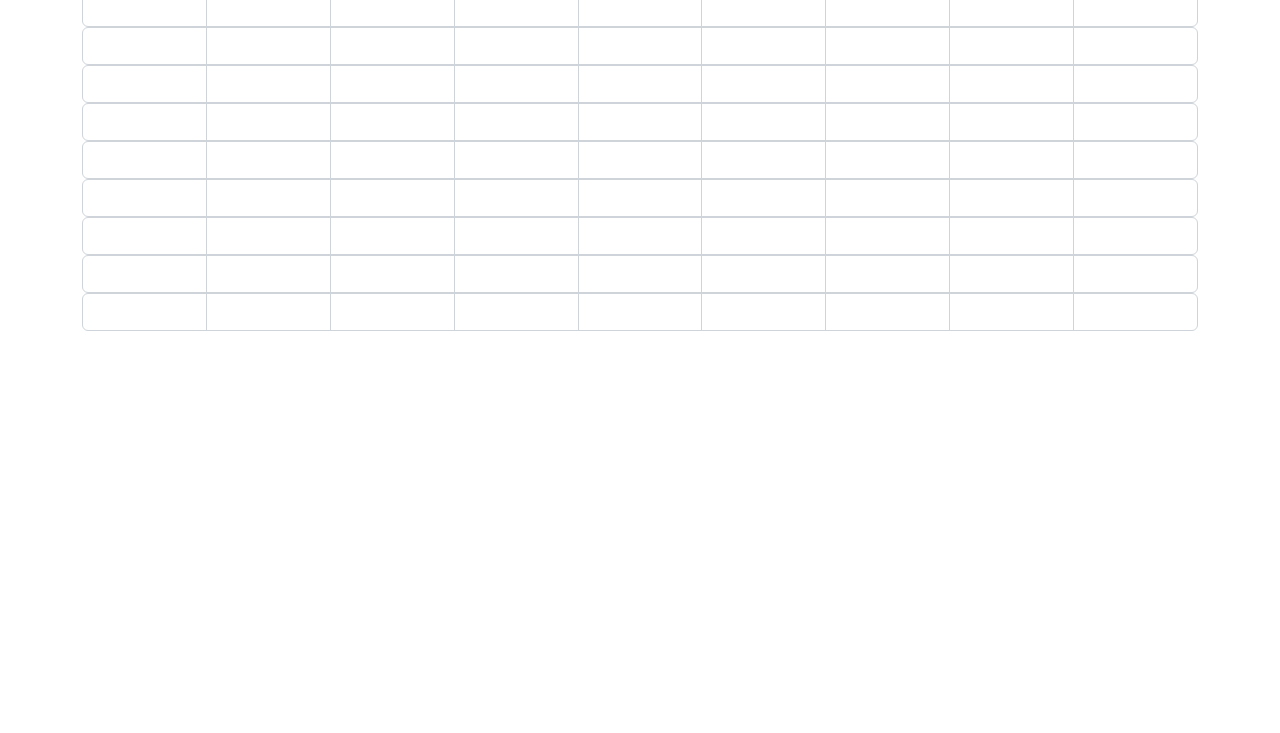
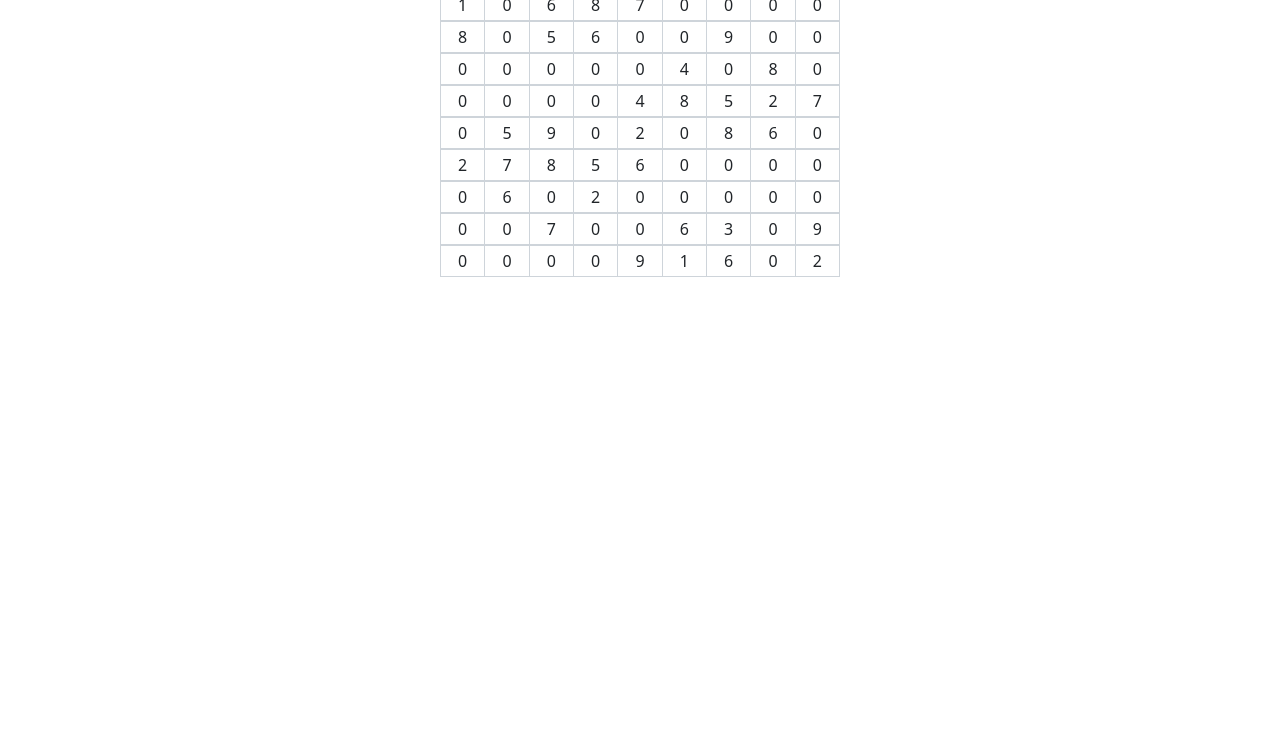
Before and after one commit to Hoomee90/sudoku-solver, a website built with webpack: page src/index.html in a window 1280 px wide. Shown: the part 67-800 px from the top of the page. Built offline with nearby package versions, Linux system fonts and the light colour scheme.

Commit message:
add build board function

```diff
--- a/src/index.html
+++ b/src/index.html
@@ -9,8 +9,7 @@
   <div class="container">
     <h1>Sudoku</h1>
     <div id="board">
-      <div class="s-row-0">
-        <div class="input-group">
+      <div class="input-group s-row-0">
         <input class="s-col-0 form-control" id="" value="" type="text" name="board">
         <input class="s-col-1 form-control" id="" value="" type="text" name="board">
         <input class="s-col-2 form-control" id="" value="" type="text" name="board">
@@ -21,9 +20,7 @@
         <input class="s-col-7 form-control" id="" value="" type="text" name="board">
         <input class="s-col-8 form-control" id="" value="" type="text" name="board">
       </div>
-      </div>
-      <div class= " s-row-1">
-        <div class="input-group">
+      <div class= "input-group s-row-1">
         <input class="s-col-0 form-control" id="" value="" type="text" name="board">
         <input class="s-col-1 form-control" id="" value="" type="text" name="board">
         <input class="s-col-2 form-control" id="" value="" type="text" name="board">
@@ -34,9 +31,7 @@
         <input class="s-col-7 form-control" id="" value="" type="text" name="board">
         <input class="s-col-8 form-control" id="" value="" type="text" name="board">
       </div>
-      </div>
-      <div class= " s-row-2">
-        <div class="input-group">
+      <div class= "input-group s-row-2">
         <input class="s-col-0 form-control" id="" value="" type="text" name="board">
         <input class="s-col-1 form-control" id="" value="" type="text" name="board">
         <input class="s-col-2 form-control" id="" value="" type="text" name="board">
@@ -47,9 +42,7 @@
         <input class="s-col-7 form-control" id="" value="" type="text" name="board">
         <input class="s-col-8 form-control" id="" value="" type="text" name="board">
       </div>
-      </div>
-      <div class= "s-row-3">
-        <div class="input-group">
+      <div class= " input-group s-row-3">
         <input class="s-col-0 form-control" id="" value="" type="text" name="board">
         <input class="s-col-1 form-control" id="" value="" type="text" name="board">
         <input class="s-col-2 form-control" id="" value="" type="text" name="board">
@@ -60,9 +53,7 @@
         <input class="s-col-7 form-control" id="" value="" type="text" name="board">
         <input class="s-col-8 form-control" id="" value="" type="text" name="board">
       </div>
-      </div>
-      <div class= "s-row-4">
-        <div class="input-group">
+      <div class= " input-group s-row-4">
         <input class="s-col-0 form-control" id="" value="" type="text" name="board">
         <input class="s-col-1 form-control" id="" value="" type="text" name="board">
         <input class="s-col-2 form-control" id="" value="" type="text" name="board">
@@ -73,9 +64,7 @@
         <input class="s-col-7 form-control" id="" value="" type="text" name="board">
         <input class="s-col-8 form-control" id="" value="" type="text" name="board">
       </div>
-      </div>
-      <div class= " s-row-5">
-        <div class="input-group">
+      <div class= "  input-group s-row-5">
         <input class="s-col-0 form-control" id="" value="" type="text" name="board">
         <input class="s-col-1 form-control" id="" value="" type="text" name="board">
         <input class="s-col-2 form-control" id="" value="" type="text" name="board">
@@ -86,9 +75,7 @@
         <input class="s-col-7 form-control" id="" value="" type="text" name="board">
         <input class="s-col-8 form-control" id="" value="" type="text" name="board">
       </div>
-      </div>
-      <div class= " s-row-6">
-        <div class="input-group">
+      <div class= "  input-group s-row-6">
         <input class="s-col-0 form-control" id="" value="" type="text" name="board">
         <input class="s-col-1 form-control" id="" value="" type="text" name="board">
         <input class="s-col-2 form-control" id="" value="" type="text" name="board">
@@ -99,9 +86,7 @@
         <input class="s-col-7 form-control" id="" value="" type="text" name="board">
         <input class="s-col-8 form-control" id="" value="" type="text" name="board">
       </div>
-      </div>
-      <div class= " s-row-7">
-        <div class="input-group">
+      <div class= "input-group s-row-7">
         <input class="s-col-0 form-control" id="" value="" type="text" name="board">
         <input class="s-col-1 form-control" id="" value="" type="text" name="board">
         <input class="s-col-2 form-control" id="" value="" type="text" name="board">
@@ -112,9 +97,7 @@
         <input class="s-col-7 form-control" id="" value="" type="text" name="board">
         <input class="s-col-8 form-control" id="" value="" type="text" name="board">
       </div>
-      </div>
-      <div class= "s-row-8">
-        <div class="input-group">
+      <div class= "input-group s-row-8">
         <input class="s-col-0 form-control" id="" value="" type="text" name="board">
         <input class="s-col-1 form-control" id="" value="" type="text" name="board">
         <input class="s-col-2 form-control" id="" value="" type="text" name="board">
@@ -127,7 +110,6 @@
       </div>
     </div>
   </div>
-  </div>
 </body>
 
 </html>
--- a/src/index.js
+++ b/src/index.js
@@ -1,13 +1,20 @@
 import 'bootstrap';
 import 'bootstrap/dist/css/bootstrap.min.css';
+import "./css/styles.css"
 import SudokuGenerator from "../src/js/sudokuGenerator";
 import SudokuSolver from "../src/js/sudokuSolver";
 import seeds from "../src/js/sudokuSeeds.json";
 
-const sudokuGenerator = new SudokuGenerator(seeds["easy"][0]);
-console.log(structuredClone(seeds["easy"][0]));
-let sudokuSolver = new SudokuSolver(seeds["easy"][0]);
+let sudokuGenerator = new SudokuGenerator();
+let sudokuSolver = new SudokuSolver(sudokuGenerator.newBoard);
 
-sudokuSolver.solveBoard();
+function buildBoard(board) {
+  for (let r = 0; r < 9; r++) {
+    const row = document.querySelector(`.s-row-${r}`);
+    for (let c = 0; c < 9; c++) {
+      row.children[c].value = board[r][c];
+    }
+  }
+}
 
-console.log(sudokuSolver.board);
+buildBoard(seeds["easy"][0]);
```
Lines whose indentation alone changed are shown as unchanged.
